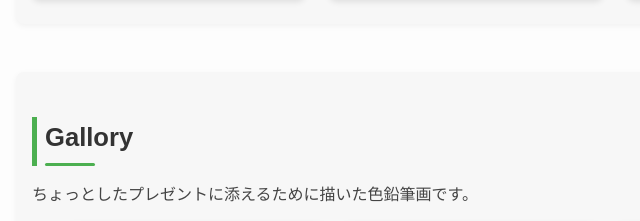
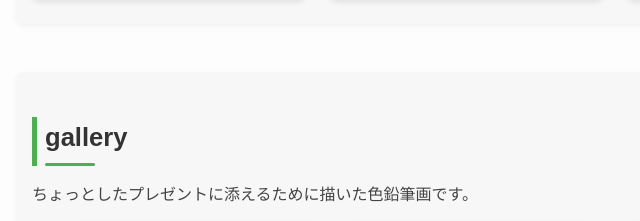
Before and after one commit to yoikonoyo/my-portfolio-site, a plain HTML site: page index.html in a window 1280 px wide. Shown: the part 1300-1521 px from the top of the page, 174-814 px from the left. Drawn offline with Linux system fonts and the light colour scheme.

Commit message:
Update index.html

```diff
--- a/index.html
+++ b/index.html
@@ -260,7 +260,7 @@ section p {
       <!--  Gallory セクションを .works の外に出す -->
         <!-- 色鉛筆ギャラリー -->
         <section>
-           <h2>Gallory</h2>
+           <h2>gallery</h2>
            <p>ちょっとしたプレゼントに添えるために描いた色鉛筆画です。 </p>
             <div class="art-works">
               <!-- 作品1 -->
@@ -302,4 +302,5 @@ section p {
     <p>© 2025 Yoiko no “Yo”</p>
   </footer>
 </body>
+
 </html>
```
